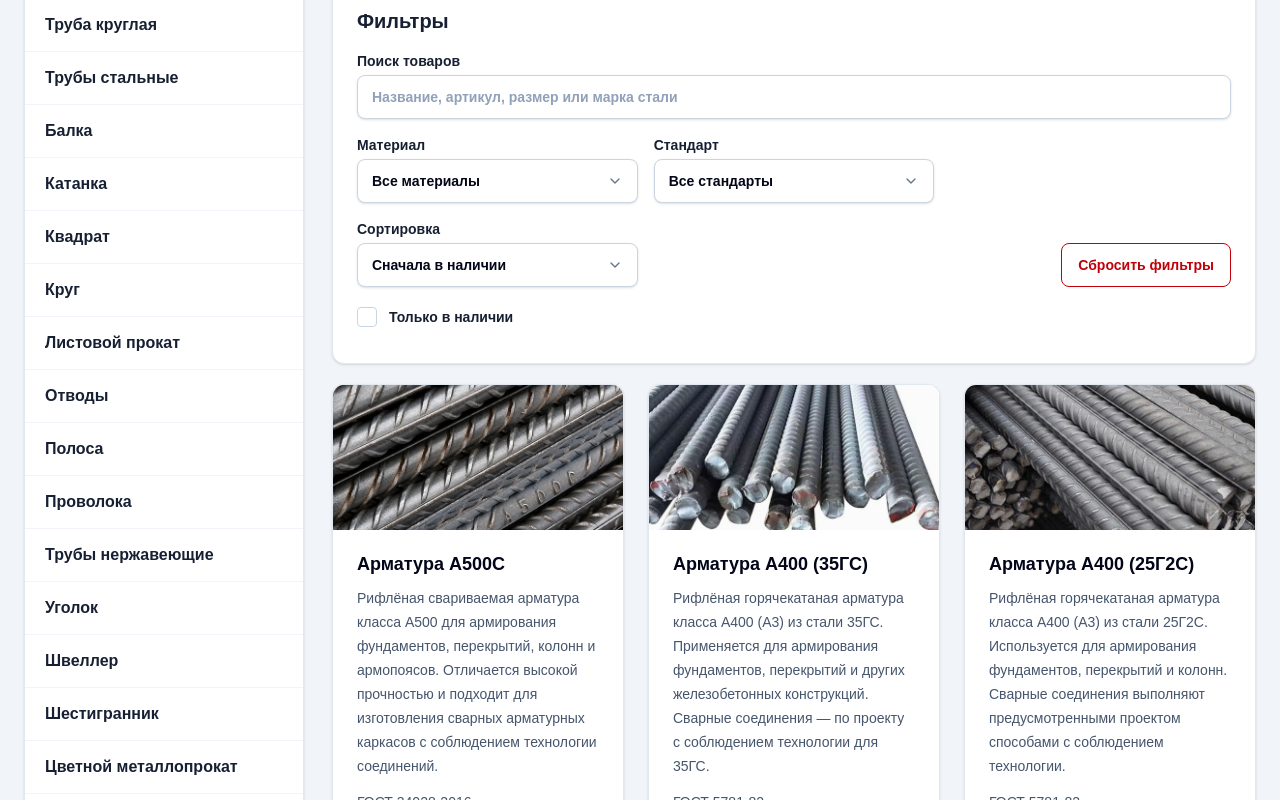
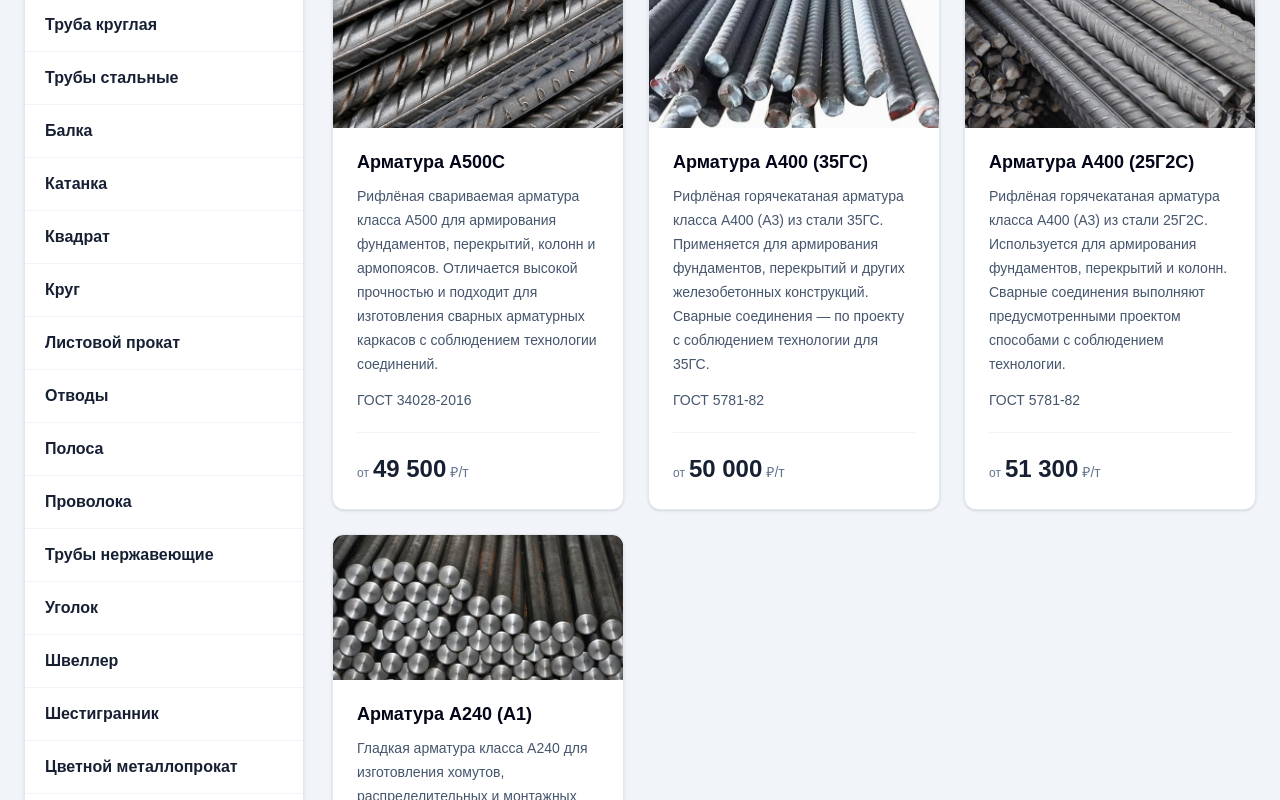
Before and after one commit to svderiagin/metal, a Next.js app: page /catalog/armatura in a window 1280 px wide. Shown: the part 580-1380 px from the top of the page. Built offline with nearby package versions, Linux system fonts and the light colour scheme.

Commit message:
join th efilter block to the botton border of the meny (catalog)

```diff
--- a/app/catalog/[categorySlug]/[subcategorySlug]/[productTypeSlug]/page.tsx
+++ b/app/catalog/[categorySlug]/[subcategorySlug]/[productTypeSlug]/page.tsx
@@ -76,7 +76,7 @@ export default async function ProductTypePage({params}: Props) {
       />
 
       <div className="grid gap-7 lg:grid-cols-[280px_minmax(0,1fr)]">
-        <div className="lg:row-span-2">
+        <div className="lg:row-span-2 lg:[&>aside]:h-full">
           <Suspense fallback={<div className="h-96 animate-pulse rounded-xl bg-slate-200"/>}>
             <CatalogSidebar activeSlug={category.slug}/>
           </Suspense>
--- a/app/catalog/[categorySlug]/[subcategorySlug]/page.tsx
+++ b/app/catalog/[categorySlug]/[subcategorySlug]/page.tsx
@@ -78,9 +78,7 @@ export default async function SubcategoryPage({params}: Props) {
           <div className="min-w-0">
             <h1 className="text-3xl font-black">{currentSubcategory.name}</h1>
             <CatalogDescription description={currentSubcategory.description}/>
-            <Suspense fallback={<div className="mt-8 h-80 animate-pulse rounded-lg bg-slate-200"/>}>
-              <ProductTypeResults productTypes={productTypes} variants={variants}/>
-            </Suspense>
+            <ProductTypeResults productTypes={productTypes} variants={variants}/>
           </div>
         </div>
       </PageContainer>
--- a/app/catalog/[categorySlug]/page.tsx
+++ b/app/catalog/[categorySlug]/page.tsx
@@ -59,14 +59,7 @@ export default async function CategoryPage({params}: Props) {
             </div>}
             <CatalogDescription description={category.description} className="md:col-start-1"/>
           </div>
-          <Suspense
-            fallback={<div className="mt-8 h-80 animate-pulse rounded-lg bg-slate-200"/>}
-          >
-            <ProductTypeResults
-              productTypes={productTypes}
-              variants={variants}
-            />
-          </Suspense>
+          <ProductTypeResults productTypes={productTypes} variants={variants}/>
           <div className="mt-10 rounded-lg bg-slate-900 p-6 text-white">
             <h2 className="text-xl font-bold">Нужна комплектация по спецификации?</h2>
             <p className="mt-2 text-slate-300">Опишите позиции и необходимые услуги — подготовим единый
--- a/components/catalog/FilterPanel.tsx
+++ b/components/catalog/FilterPanel.tsx
@@ -15,7 +15,7 @@ type Props = {
 
 export function FilterPanel({query, onQueryChange, onReset, children, sorting, extraControls, className = ""}: Props) {
   return (
-    <div className={`${styles.panel} min-w-0 self-start rounded-xl border border-slate-200 bg-white p-5 shadow-sm sm:p-6 ${className}`}>
+    <div className={`${styles.panel} min-w-0 self-start rounded-xl border border-slate-200 bg-white p-5 shadow-sm sm:p-6 lg:self-stretch ${className}`}>
       <h2 className="text-xl font-bold">Фильтры</h2>
       <label className="mt-4 block text-sm font-semibold">
         Поиск товаров
--- a/components/catalog/ProductTypeResults.tsx
+++ b/components/catalog/ProductTypeResults.tsx
@@ -1,17 +1,5 @@
-"use client";
-
-import {FilterPanel} from "./FilterPanel";
-
-import {createCatalogSearchIndex} from "@/lib/search";
-import {useDeferredValue, useMemo, useState} from "react";
-import {Button} from "@/components/ui/Button";
-import {Select} from "@/components/ui/Select";
 import {ProductTypeGrid} from "./ProductTypeGrid";
 import type {ProductType, ProductVariant} from "@/types/product";
-import {comparePrices, matchesCategoryFilters} from "@/lib/catalogFilters";
-import {getProductTypeSummary} from "@/lib/productTypeSummary";
-
-type SortMode = "catalog" | "relevance" | "availability" | "price-asc" | "price-desc" | "name";
 
 export function ProductTypeResults({
   productTypes,
@@ -20,209 +8,24 @@ export function ProductTypeResults({
   productTypes: ProductType[];
   variants: ProductVariant[];
 }) {
-  const [query, setQuery] = useState("");
-  const deferredQuery = useDeferredValue(query);
-  const index = useMemo(() => createCatalogSearchIndex(variants, productTypes), [variants, productTypes]);
-  const search = useMemo(() => index.search(deferredQuery), [index, deferredQuery]);
-  const candidates = useMemo(() => deferredQuery.trim() ? search.hits.map(h => h.product) : variants, [deferredQuery, search, variants]);
-  const [material, setMaterial] = useState("");
-  const [standard, setStandard] = useState("");
-  const [stockOnly, setStockOnly] = useState(false);
-  const defaultSort: SortMode = productTypes.length > 0 && productTypes.every(type => type.categoryId === "cat-trk")
-    ? "catalog" : "availability";
-  const [sort, setSort] = useState<SortMode>(defaultSort);
-  const [limit, setLimit] = useState(12);
+  if (!productTypes.length) return null;
 
-  const materials = useMemo(
-    () => uniqueAttributeValues(variants, "material"),
-    [variants],
+  // Сохраняем прежний порядок карточек при первом открытии категории.
+  const availableCounts = new Map<string, number>();
+  for (const variant of variants) {
+    if (variant.inStock) {
+      availableCounts.set(variant.productTypeId, (availableCounts.get(variant.productTypeId) ?? 0) + 1);
+    }
+  }
+  const preserveOrder = productTypes.every(type => type.categoryId === "cat-trk")
+    || productTypes.every(type => type.categoryId === "cat-bal");
+  const orderedTypes = preserveOrder ? productTypes : [...productTypes].sort((left, right) =>
+    (availableCounts.get(right.id) ?? 0) - (availableCounts.get(left.id) ?? 0),
   );
-  const standards = useMemo(
-    () => uniqueAttributeValues(variants, "standard"),
-    [variants],
-  );
-  const filteredVariants = useMemo(() => candidates.filter(variant => matchesCategoryFilters(variant, material, standard, stockOnly)), [candidates, material, standard, stockOnly]);
-  const variantsByType = useMemo(() => groupVariantsByType(filteredVariants), [filteredVariants]);
-
-  const result = useMemo(() => {
-    const filtered = filterAndSortProductTypes(
-      deferredQuery.trim() ? productTypes.filter(t => variantsByType.has(t.id)) : productTypes,
-      variantsByType,
-      material,
-      standard,
-      stockOnly,
-      sort,
-    );
-    if (deferredQuery.trim() && sort === "relevance") {
-      const order = new Map<string, number>();
-      search.hits.forEach((h, i) => {if (!order.has(h.product.productTypeId)) order.set(h.product.productTypeId, i);});
-      return filtered.sort((a, b) => (order.get(a.id) ?? Infinity) - (order.get(b.id) ?? Infinity));
-    }
-    return filtered;
-  }, [
-    deferredQuery, search,
-    material,
-    productTypes,
-    sort,
-    standard,
-    stockOnly,
-    variantsByType,
-  ]);
-  function reset() {
-    setQuery("");
-    setMaterial("");
-    setStandard("");
-    setStockOnly(false);
-    setSort(defaultSort);
-    setLimit(12);
-  }
 
   return (
     <section className="mt-8" aria-label="Типы продукции">
-      <FilterPanel query={query} onQueryChange={value => {setQuery(value);setSort("relevance");setLimit(12);}}
-        onReset={reset} sorting={
-          <FilterSelect
-            label="Сортировка"
-            value={sort}
-            onChange={(value) => setSort(value as SortMode)}
-          >
-            {defaultSort === "catalog" && <option value="catalog">Порядок каталога</option>}
-            <option value="relevance">По релевантности</option>
-            <option value="availability">Сначала в наличии</option>
-            <option value="price-asc">Сначала дешевле</option>
-            <option value="price-desc">Сначала дороже</option>
-            <option value="name">По названию</option>
-          </FilterSelect>
-        } extraControls={
-          <label className="flex min-h-11 cursor-pointer items-center gap-3 text-sm font-semibold">
-            <input type="checkbox" checked={stockOnly} onChange={event => setStockOnly(event.target.checked)}
-              className="size-5 shrink-0 accent-red-700"/>
-            Только в наличии
-          </label>
-        }>
-          <FilterSelect label="Материал" value={material} onChange={setMaterial}>
-            <option value="">Все материалы</option>
-            {materials.map((value) => <option key={value} value={value}>{value}</option>)}
-          </FilterSelect>
-          <FilterSelect label="Стандарт" value={standard} onChange={setStandard}>
-            <option value="">Все стандарты</option>
-            {standards.map((value) => <option key={value} value={value}>{value}</option>)}
-          </FilterSelect>
-      </FilterPanel>
-
-      <div className="mt-5">
-      {result.length ? (
-        <>
-          <ProductTypeGrid productTypes={result.slice(0, limit)} variants={filteredVariants}/>
-          {limit < result.length && (
-            <div className="mt-6 text-center">
-              <Button type="button" onClick={() => setLimit((value) => value + 12)}>
-                Показать ещё
-              </Button>
-            </div>
-          )}
-        </>
-      ) : (
-        <div className="rounded-xl border border-dashed border-slate-300 bg-white p-8 text-center">
-          <strong className="text-lg">По выбранным условиям ничего не найдено</strong>
-          <p className="mt-2 text-sm text-slate-600">Измените фильтры или сбросьте параметры.</p>
-        </div>
-      )}
-      </div>
+      <ProductTypeGrid productTypes={orderedTypes} variants={variants}/>
     </section>
   );
 }
-
-function FilterSelect({
-  label,
-  value,
-  onChange,
-  children,
-}: {
-  label: string;
-  value: string;
-  onChange: (value: string) => void;
-  children: React.ReactNode;
-}) {
-  return (
-    <label className="text-sm font-semibold">
-      {label}
-      <Select
-        value={value}
-        onChange={(event) => onChange(event.target.value)}
-        className="mt-1"
-      >
-        {children}
-      </Select>
-    </label>
-  );
-}
-
-function groupVariantsByType(variants: ProductVariant[]) {
-  const groups = new Map<string, ProductVariant[]>();
-  for (const variant of variants) {
-    const group = groups.get(variant.productTypeId);
-    if (group) {
-      group.push(variant);
-    } else {
-      groups.set(variant.productTypeId, [variant]);
-    }
-  }
-  return groups;
-}
-
-function uniqueAttributeValues(
-  variants: ProductVariant[],
-  key: ProductVariant["attributes"][number]["key"],
-) {
-  const values = new Set<string>();
-  for (const variant of variants) {
-    for (const attribute of variant.attributes) {
-      if (attribute.key === key && attribute.value) values.add(attribute.value);
-    }
-  }
-  return [...values].sort((left, right) => left.localeCompare(right, "ru"));
-}
-
-function availableCount(variants: ProductVariant[]) {
-  let count = 0;
-  for (const variant of variants) {
-    if (variant.inStock) count += 1;
-  }
-  return count;
-}
-
-function filterAndSortProductTypes(
-  productTypes: ProductType[],
-  variantsByType: Map<string, ProductVariant[]>,
-  material: string,
-  standard: string,
-  stockOnly: boolean,
-  sort: SortMode,
-): ProductType[] {
-  const result: ProductType[] = [];
-
-  for (const productType of productTypes) {
-    const variants = variantsByType.get(productType.id) ?? [];
-    if ((material || standard || stockOnly) && !variants.length) continue;
-    result.push(productType);
-  }
-
-  const preserveBeamOrder = productTypes.every(productType => productType.categoryId === "cat-bal");
-  if (sort === "catalog") return result;
-  result.sort((left, right) => {
-    const leftVariants = variantsByType.get(left.id) ?? [];
-    const rightVariants = variantsByType.get(right.id) ?? [];
-    if (sort === "price-asc" || sort === "price-desc") return comparePrices(
-      getProductTypeSummary(left, leftVariants).minimumPrice,
-      getProductTypeSummary(right, rightVariants).minimumPrice,
-      sort === "price-desc",
-    );
-    if (sort === "name") return left.name.localeCompare(right.name, "ru");
-    // Keep the configured beam series order instead of promoting stocked demo rows.
-    if (preserveBeamOrder) return 0;
-    return availableCount(rightVariants) - availableCount(leftVariants);
-  });
-
-  return result;
-}
```
Also changed, not shown: lib/catalogFilters.ts (+0 -9 lines), 2 other files (tests, documents, lock files or other folders).
